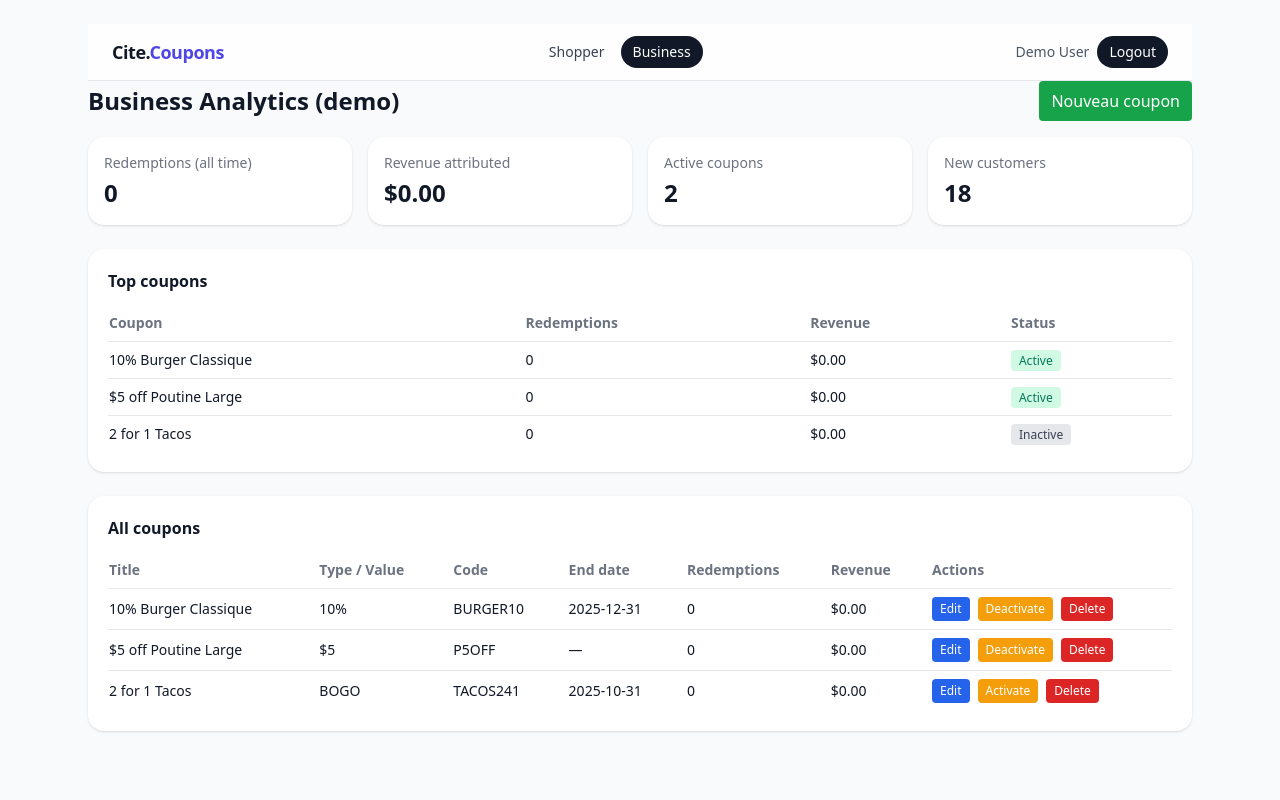
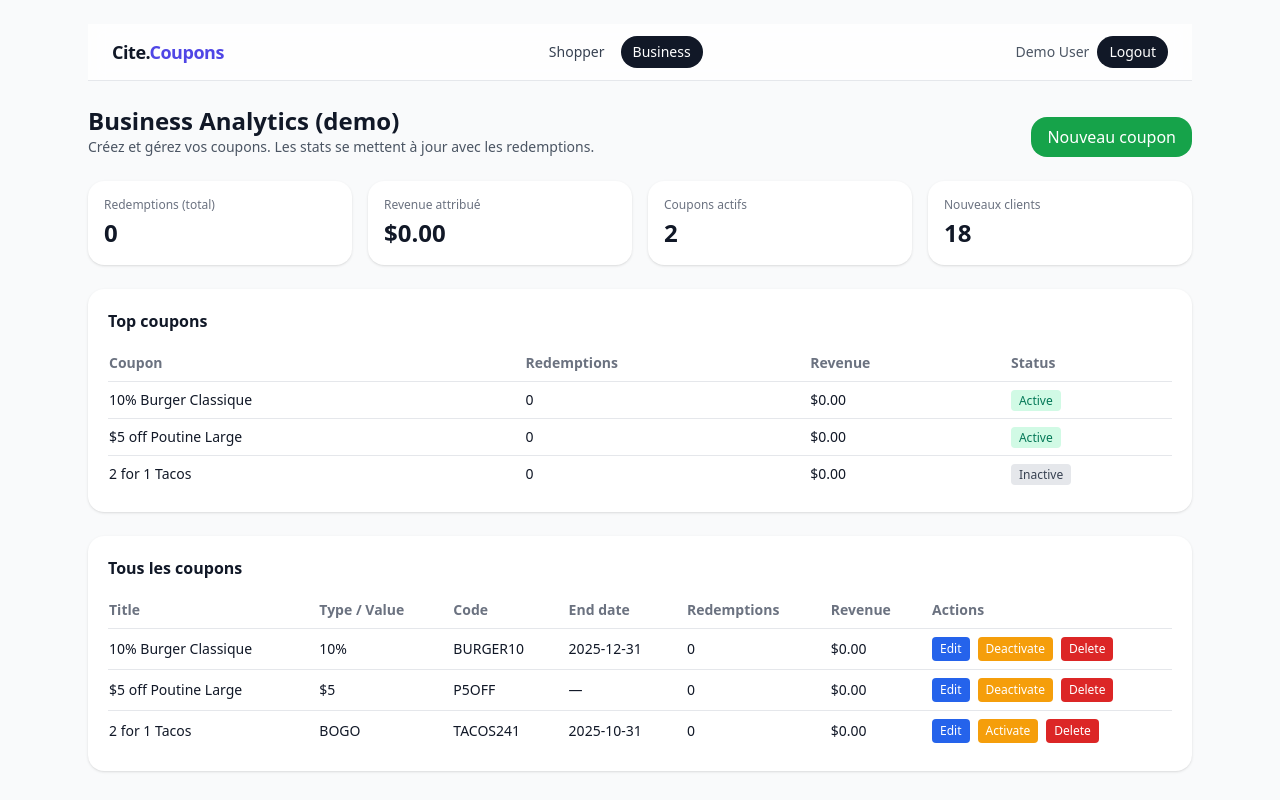
Before and after one commit to thamiyan/Cite-coupons1, a React (Vite) app: page /business in a window 1280 px wide. Built offline with nearby package versions, Linux system fonts and the light colour scheme.

Commit message:
Update Business.jsx

```diff
--- a/src/pages/Business.jsx
+++ b/src/pages/Business.jsx
@@ -1,27 +1,21 @@
-import { useEffect, useState, useMemo } from 'react'
+import { useEffect, useMemo, useState } from 'react'
 import Protected from '../components/Protected.jsx'
 import Nav from '../components/Nav.jsx'
-import { seedIfEmpty, addCoupon, updateCoupon, removeCoupon, loadCoupons, redeemCoupon, getAggregates } from '../lib/demoStore'
-
-const DEMO = import.meta.env.VITE_DEMO_MODE === 'true'
+import { seedIfEmpty, addCoupon, updateCoupon, removeCoupon, loadCoupons, getAggregates } from '../lib/demoStore'
 
 export default function Business() {
   const [coupons, setCoupons] = useState([])
   const [open, setOpen] = useState(false)
   const [editing, setEditing] = useState(null)
 
-  useEffect(() => {
-    if (!DEMO) return
-    setCoupons(seedIfEmpty())
-  }, [])
-
+  useEffect(() => { setCoupons(seedIfEmpty()) }, [])
   const agg = useMemo(() => getAggregates(), [coupons])
 
   const metrics = [
-    { label: 'Redemptions (all time)', value: agg.totalRedemptions },
-    { label: 'Revenue attributed',     value: `$${agg.totalRevenue.toFixed(2)}` },
-    { label: 'Active coupons',         value: agg.active },
-    { label: 'New customers',          value: 18 }, // demo value
+    { label: 'Redemptions (total)', value: agg.totalRedemptions },
+    { label: 'Revenue attribué', value: `$${agg.totalRevenue.toFixed(2)}` },
+    { label: 'Coupons actifs', value: agg.active },
+    { label: 'Nouveaux clients', value: 18 }, // demo
   ]
 
   function onCreate() { setEditing(null); setOpen(true) }
@@ -44,28 +38,34 @@ export default function Business() {
     setOpen(false); setEditing(null)
   }
 
-  const top = [...coupons].sort((a,b) => (b.redemptions||0) - (a.redemptions||0)).slice(0,3)
+  const top = [...coupons].sort((a,b) => (b.redemptions || 0) - (a.redemptions || 0)).slice(0,3)
 
   return (
     <Protected>
       {(user) => (
         <div>
           <Nav user={user} />
-          <div className="flex items-center justify-between mb-4">
-            <h1 className="text-2xl font-bold">Business Analytics (demo)</h1>
-            <button onClick={onCreate} className="px-3 py-2 rounded bg-green-600 text-white">Nouveau coupon</button>
-          </div>
 
-          <div className="grid gap-4 md:grid-cols-4">
+          <header className="mt-6 flex flex-col gap-3 md:flex-row md:items-end md:justify-between">
+            <div>
+              <h1 className="text-2xl font-bold">Business Analytics (demo)</h1>
+              <p className="text-sm text-gray-600">Créez et gérez vos coupons. Les stats se mettent à jour avec les redemptions.</p>
+            </div>
+            <button onClick={onCreate} className="px-4 py-2 rounded-2xl bg-green-600 text-white hover:opacity-90">
+              Nouveau coupon
+            </button>
+          </header>
+
+          <div className="mt-6 grid gap-4 md:grid-cols-4">
             {metrics.map(m => (
               <div key={m.label} className="bg-white rounded-2xl shadow p-4">
-                <div className="text-sm text-gray-500">{m.label}</div>
+                <div className="text-xs text-gray-500">{m.label}</div>
                 <div className="text-2xl font-semibold mt-1">{m.value}</div>
               </div>
             ))}
           </div>
 
-          <div className="mt-6 bg-white rounded-2xl shadow p-5 overflow-x-auto">
+          <section className="mt-6 bg-white rounded-2xl shadow p-5 overflow-x-auto">
             <h2 className="font-semibold mb-3">Top coupons</h2>
             <table className="w-full text-sm">
               <thead className="text-left text-gray-500">
@@ -92,10 +92,10 @@ export default function Business() {
                 {top.length === 0 && <tr><td colSpan={4} className="py-4 text-gray-500">No coupons yet.</td></tr>}
               </tbody>
             </table>
-          </div>
+          </section>
 
-          <div className="mt-6 bg-white rounded-2xl shadow p-5 overflow-x-auto">
-            <h2 className="font-semibold mb-3">All coupons</h2>
+          <section className="mt-6 bg-white rounded-2xl shadow p-5 overflow-x-auto">
+            <h2 className="font-semibold mb-3">Tous les coupons</h2>
             <table className="w-full text-sm">
               <thead className="text-left text-gray-500">
                 <tr>
@@ -133,7 +133,7 @@ export default function Business() {
                 {coupons.length === 0 && (<tr><td className="py-4 text-gray-500" colSpan={7}>No coupons yet.</td></tr>)}
               </tbody>
             </table>
-          </div>
+          </section>
 
           {open && (
             <CouponModal
```
